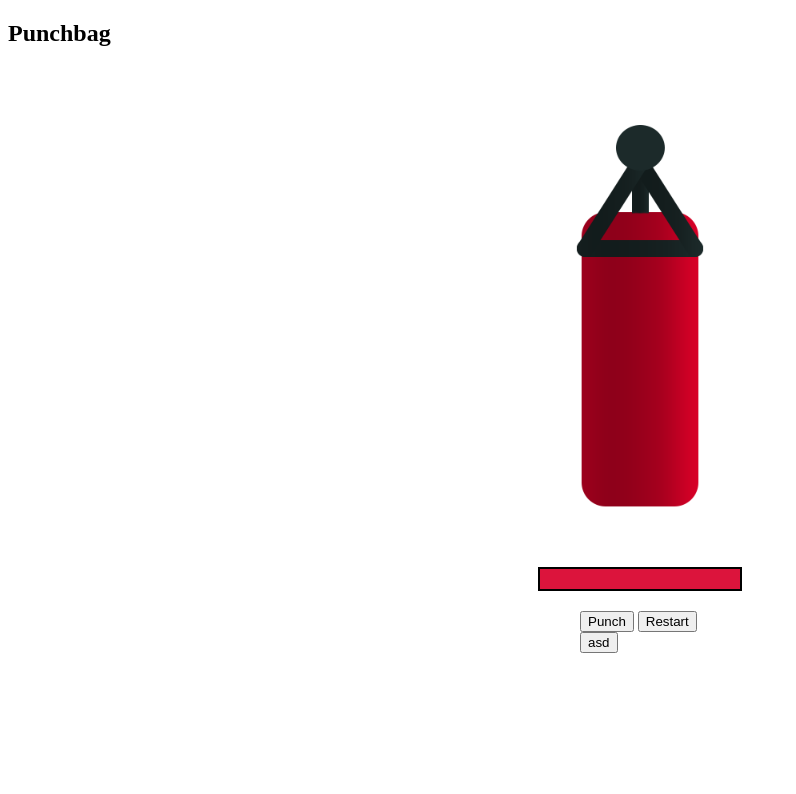
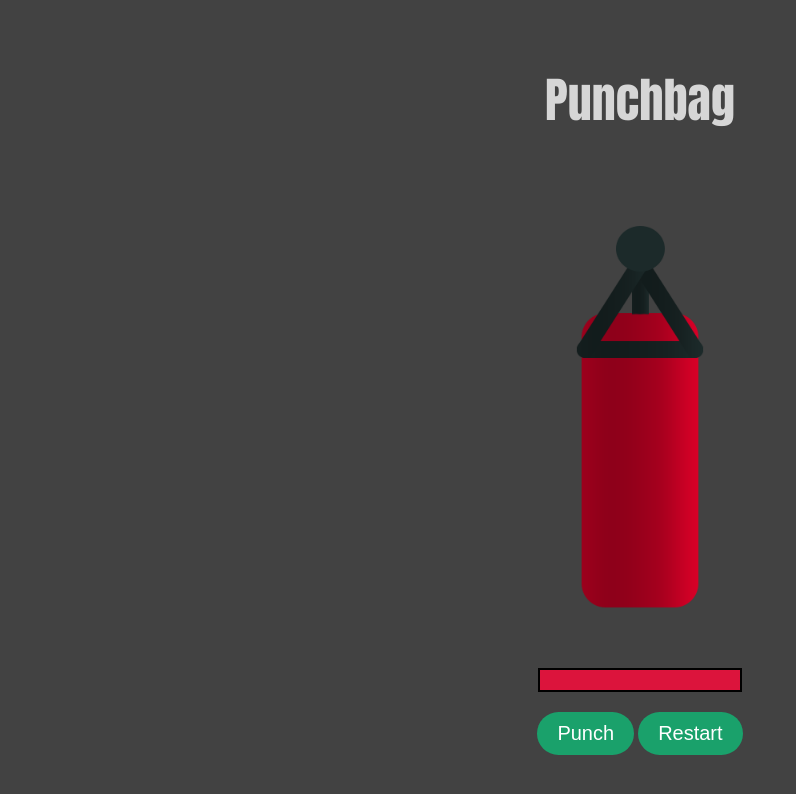
Before and after one commit to hilmi-a/punchbag-game, a plain HTML site: page index.html in a window 1280 px wide. Shown: the whole page, without its empty margins (0-796 px from the left). Drawn offline with nearby package versions, Linux system fonts and the light colour scheme.

Commit message:
fix styling

```diff
--- a/index.html
+++ b/index.html
@@ -3,14 +3,14 @@
 <head>
     <meta charset="utf-8" />
     <meta http-equiv="X-UA-Compatible" content="IE=edge">
-    <title>Page Title</title>
+    <title>Punchbag Vue</title>
     <meta name="viewport" content="width=device-width, initial-scale=1">
     <link rel="stylesheet" type="text/css" media="screen" href="main.css" />
     <script src="https://unpkg.com/vue"></script>
 </head>
 <body>
     <div id="punchbag">
-        <h2>Punchbag</h2>
+        <h2 class="title">Punchbag</h2>
         <!-- <h3>{{test}}</h3> -->
         <div id="bag" v-bind:class="{burst: ended}">
 
@@ -22,7 +22,7 @@
         <div id="controls">
             <button v-on:click="punch" v-show="!ended">Punch</button>
             <button v-on:click="restart" >Restart</button>
-            <button v-on:click="asd">asd</button>
+            <!-- <button v-on:click="asd">asd</button> -->
         </div>
 
     </div>
--- a/main.css
+++ b/main.css
@@ -1,3 +1,37 @@
+body {
+    background: rgb(66, 66, 66);
+}
+
+button {
+    -webkit-border-radius: 28;
+    -moz-border-radius: 28;
+    border: none;
+    border-radius: 28px;
+    font-family: Arial;
+    color: #ffffff;
+    font-size: 20px;
+    background: #1aa16b;
+    padding: 10px 20px 10px 20px;
+    text-decoration: none;
+
+    margin: auto;
+
+}
+
+button:hover{
+    background: #4b9c7b;
+    text-decoration: none;
+}
+
+.title {
+    color: rgb(214, 214, 214);
+    margin: 4rem auto 2rem;
+    text-align: center;
+    font-family: Impact, Haettenschweiler, 'Arial Narrow Bold', sans-serif;
+    font-weight: 200;
+    font-size: 3rem;
+}
+
 #bag{
     width: 200px;
     height: 500px;
@@ -19,6 +53,7 @@
     background-color: crimson;
 }
 #controls{
-    width: 120px;
-    margin: 0 auto;
+    width: 250px;
+    margin:auto;
+    text-align:center;
 }
```
